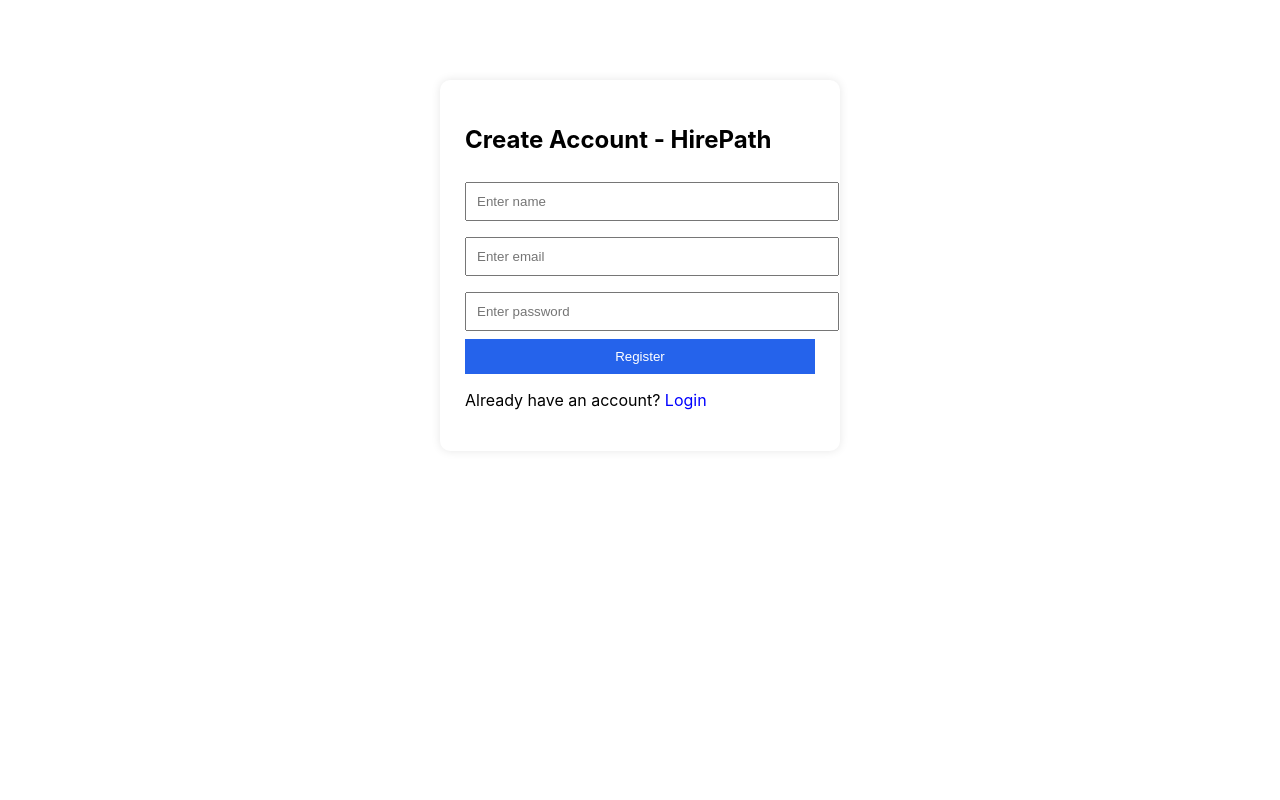
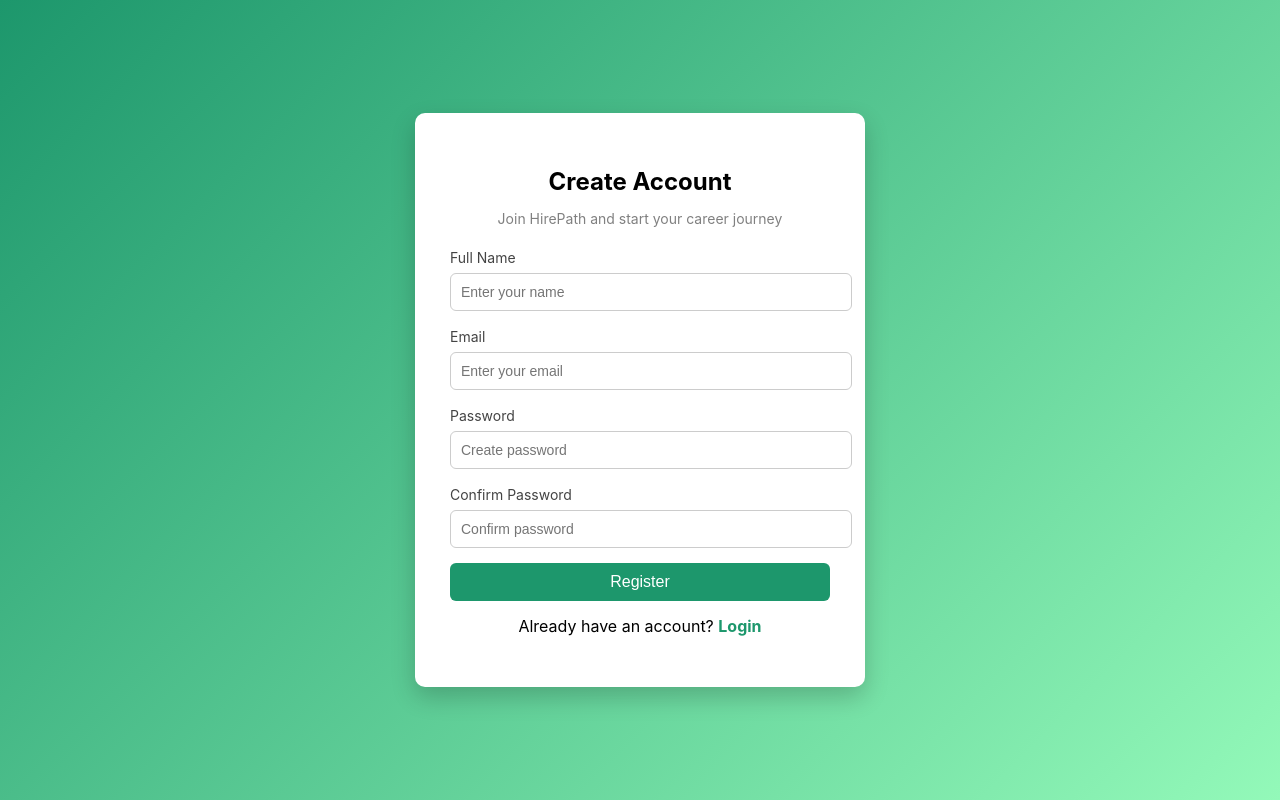
Before and after one commit to jeenathomas03/HirePath, a React (Create React App) app in the folder frontend/: page / in a window 1280 px wide. Built offline with nearby package versions, Linux system fonts and the light colour scheme.

Commit message:
new updates

```diff
--- a/frontend/src/pages/Login.css
+++ b/frontend/src/pages/Login.css
@@ -1,70 +1,108 @@
+
 .login-page {
   height: 100vh;
   display: flex;
   justify-content: center;
   align-items: center;
-  background: linear-gradient(135deg, #3a7bd5, #00d2ff);
+  background: linear-gradient(135deg, #1d976c, #93f9b9);
+  font-family: Arial, sans-serif;
 }
 
+/* Login card */
 .login-card {
-  background: white;
+  background: #fff;
   padding: 35px;
-  width: 350px;
-  border-radius: 10px;
-  box-shadow: 0 8px 25px rgba(0,0,0,0.2);
+  width: 380px;
+  border-radius: 12px;
+  box-shadow: 0 10px 30px rgba(0, 0, 0, 0.15);
+  text-align: center;
 }
 
+/* Title */
 .login-card h2 {
-  text-align: center;
   margin-bottom: 5px;
+  color: #333;
 }
 
+/* Subtitle */
 .subtitle {
-  text-align: center;
-  color: gray;
+  font-size: 14px;
+  color: #777;
   margin-bottom: 20px;
 }
 
+/* Form group */
 .form-group {
+  text-align: left;
   margin-bottom: 15px;
 }
 
-input {
+/* Labels */
+.form-group label {
+  font-size: 14px;
+  color: #444;
+}
+
+/* Inputs */
+.form-group input {
   width: 100%;
   padding: 10px;
-  border: 1px solid #ddd;
+  margin-top: 6px;
   border-radius: 6px;
-  margin-top: 5px;
+  border: 1px solid #ccc;
+  font-size: 14px;
+  transition: 0.3s;
 }
 
+/* Input focus effect */
+.form-group input:focus {
+  outline: none;
+  border-color: #4facfe;
+  box-shadow: 0 0 5px rgba(79, 172, 254, 0.4);
+}
+
+/* Button */
 button {
   width: 100%;
-  padding: 10px;
-  background: #3a7bd5;
+  padding: 12px;
+  background: #1d976c;
   color: white;
   border: none;
   border-radius: 6px;
+  font-size: 16px;
   cursor: pointer;
-  font-size: 16px;
+  transition: 0.3s;
 }
 
 button:hover {
-  background: #2a5fb8;
+  background: #157a58;
 }
 
+/* Disabled button */
+button:disabled {
+  background: #aaa;
+  cursor: not-allowed;
+}
+
+/* Error message */
 .error {
   color: red;
-  text-align: center;
   margin-bottom: 10px;
+  font-size: 14px;
 }
 
+/* Register link */
 .register-link {
-  text-align: center;
   margin-top: 15px;
+  font-size: 14px;
 }
 
 .register-link span {
-  color: #3a7bd5;
+  color: #1d976c;
   cursor: pointer;
   font-weight: bold;
 }
+
+.register-link span:hover {
+  text-decoration: underline;
+}
--- a/frontend/src/pages/Login.js
+++ b/frontend/src/pages/Login.js
@@ -1,6 +1,7 @@
 import { useState } from "react";
 import axios from "axios";
 import { useNavigate } from "react-router-dom";
+import "./Login.css";
 
 function Login() {
   const [formData, setFormData] = useState({
@@ -78,7 +79,7 @@
         </form>
 
         <p className="register-link">
-          Don't have an account? <span onClick={() => navigate("/register")}>Register</span>
+          Don't have an account? <span onClick={() => navigate("/")}>Register</span>
         </p>
       </div>
     </div>
--- a/frontend/src/pages/Register.css
+++ b/frontend/src/pages/Register.css
@@ -1,22 +1,70 @@
-.register-container {
-    width: 350px;
-    margin: 80px auto;
-    padding: 25px;
-    background: white;
-    border-radius: 10px;
-    box-shadow: 0 0 10px rgba(0,0,0,0.1);
+.register-page {
+    height: 100vh;
+    display: flex;
+    justify-content: center;
+    align-items: center;
+    background: linear-gradient(135deg, #1d976c, #93f9b9);
   }
 
-  .register-container input {
+  .register-card {
+    background: white;
+    padding: 35px;
+    width: 380px;
+    border-radius: 10px;
+    box-shadow: 0 10px 25px rgba(0,0,0,0.2);
+  }
+
+  .register-card h2 {
+    text-align: center;
+    margin-bottom: 5px;
+  }
+
+  .subtitle {
+    text-align: center;
+    color: gray;
+    margin-bottom: 20px;
+  }
+
+  .form-group {
+    margin-bottom: 15px;
+  }
+
+  input {
     width: 100%;
     padding: 10px;
-    margin: 8px 0;
+    border: 1px solid #ddd;
+    border-radius: 6px;
+    margin-top: 5px;
   }
 
-  .register-container button {
+  button {
     width: 100%;
     padding: 10px;
-    background: #2563eb;
+    background: #1d976c;
     color: white;
     border: none;
+    border-radius: 6px;
+    cursor: pointer;
+    font-size: 16px;
   }
+
+  button:hover {
+    background: #157a58;
+  }
+
+  .error {
+    color: red;
+    text-align: center;
+    margin-bottom: 10px;
+  }
+
+  .login-link {
+    text-align: center;
+    margin-top: 15px;
+  }
+
+  .login-link span {
+    color: #1d976c;
+    cursor: pointer;
+    font-weight: bold;
+  }
--- a/frontend/src/pages/Register.js
+++ b/frontend/src/pages/Register.js
@@ -4,70 +4,117 @@
 import "./Register.css";
 
 function Register() {
-  const [name, setName] = useState("");
-  const [email, setEmail] = useState("");
-  const [password, setPassword] = useState("");
+  const [formData, setFormData] = useState({
+    name: "",
+    email: "",
+    password: "",
+    confirmPassword: "",
+  });
 
+  const [loading, setLoading] = useState(false);
+  const [error, setError] = useState("");
   const navigate = useNavigate();
+
+  const handleChange = (e) => {
+    setFormData({
+      ...formData,
+      [e.target.name]: e.target.value,
+    });
+  };
 
   const handleRegister = async (e) => {
     e.preventDefault();
+    setError("");
+
+    if (formData.password !== formData.confirmPassword) {
+      return setError("Passwords do not match");
+    }
+
+    setLoading(true);
 
     try {
       await axios.post("http://localhost:5000/api/auth/register", {
-        name,
-        email,
-        password,
+        name: formData.name,
+        email: formData.email,
+        password: formData.password,
       });
 
       alert("Registration successful!");
-      navigate("/");
+      navigate("/login");
     } catch (error) {
-      alert("Registration failed");
+      setError(error.response?.data?.message || "Registration failed");
+    } finally {
+      setLoading(false);
     }
   };
 
   return (
-    <div className="register-container">
-      <h2>Create Account - HirePath</h2>
+    <div className="register-page">
+      <div className="register-card">
+        <h2>Create Account</h2>
+        <p className="subtitle">Join HirePath and start your career journey</p>
+
+        {error && <p className="error">{error}</p>}
 
         <form onSubmit={handleRegister}>
+          <div className="form-group">
+            <label>Full Name</label>
             <input
               type="text"
-          placeholder="Enter name"
-          value={name}
-          onChange={(e) => setName(e.target.value)}
+              name="name"
+              placeholder="Enter your name"
+              value={formData.name}
+              onChange={handleChange}
               required
             />
+          </div>
 
+          <div className="form-group">
+            <label>Email</label>
             <input
               type="email"
-          placeholder="Enter email"
-          value={email}
-          onChange={(e) => setEmail(e.target.value)}
+              name="email"
+              placeholder="Enter your email"
+              value={formData.email}
+              onChange={handleChange}
               required
             />
+          </div>
 
+          <div className="form-group">
+            <label>Password</label>
             <input
               type="password"
-          placeholder="Enter password"
-          value={password}
-          onChange={(e) => setPassword(e.target.value)}
+              name="password"
+              placeholder="Create password"
+              value={formData.password}
+              onChange={handleChange}
               required
             />
+          </div>
 
-        <button type="submit">Register</button>
+          <div className="form-group">
+            <label>Confirm Password</label>
+            <input
+              type="password"
+              name="confirmPassword"
+              placeholder="Confirm password"
+              value={formData.confirmPassword}
+              onChange={handleChange}
+              required
+            />
+          </div>
+
+          <button type="submit" disabled={loading}>
+            {loading ? "Creating Account..." : "Register"}
+          </button>
         </form>
 
-      <p>
+        <p className="login-link">
           Already have an account?{" "}
-        <span
-          style={{ color: "blue", cursor: "pointer" }}
-          onClick={() => navigate("/login")}
-        >
-          Login
-        </span>
+          <span onClick={() => navigate("/login")}>Login</span>
         </p>
+      </div>
     </div>
   );
 }
```
Lines whose indentation alone changed are shown as unchanged.
